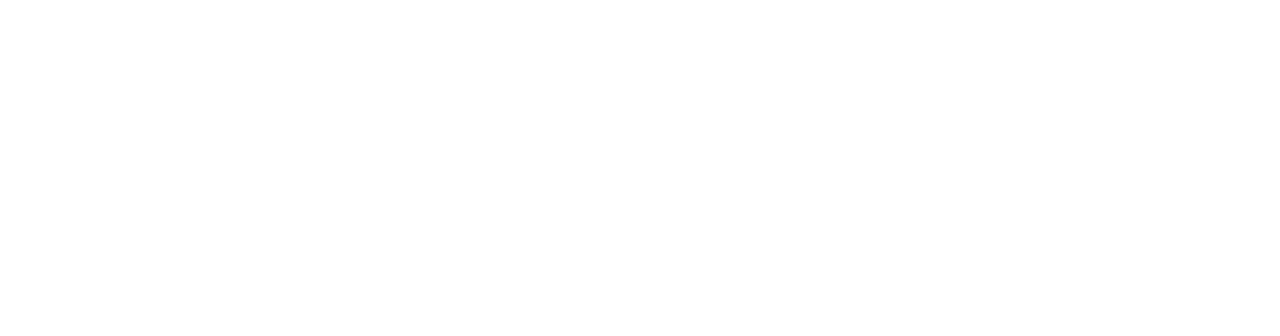
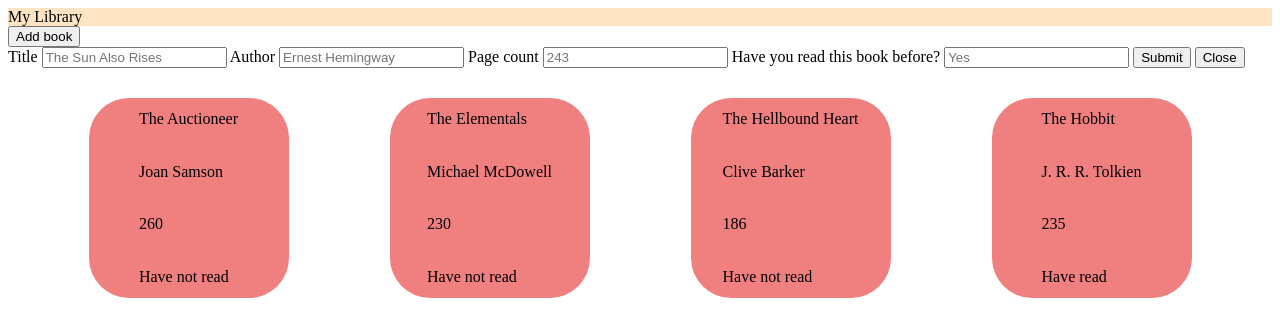
Before and after one commit to pizzaglitch/Library-Project, a plain HTML site: page index.html in a window 1280 px wide. Drawn offline with Linux system fonts and the light colour scheme.

Commit message:
Add constructor function to create new book objects. Add displayBookInLibrary function to create html elements to hold and display book properties. Add myLibrary array to hold objects.

```diff
--- a/index.html
+++ b/index.html
@@ -4,11 +4,36 @@
     <meta charset="UTF-8">
     <meta http-equiv="X-UA-Compatible" content="IE=edge">
     <meta name="viewport" content="width=device-width, initial-scale=1.0">
-    <title>Document</title>
+    <title>My Library</title>
     <link rel="stylesheet" href="styles.css">
-    <script src="script.js" defer></script>
 </head>
 <body>
-
+    <header> My Library </header>
+    <div class="open-btn">
+        <button class="open-button" onclick="openForm()"> Add book </button>
+    </div>
+    <div class="form-popup" id="myForm">
+        <form class="form-container">
+            <label for="title">Title</label>
+            <input type="text" placeholder="The Sun Also Rises" name="title" required>
+            <label for="author">Author</label>
+            <input type="text" placeholder="Ernest Hemingway" name="author" required>
+            <label for="page-count">Page count</label>
+            <input type="text" placeholder="243" name="page-count" required>
+            <label for="read-status">Have you read this book before?</label>
+            <input type="text" placeholder="Yes" name="read-status" required>
+            <button type="submit" class="btn">Submit</button>
+            <button type="button" class="btn cancel" onclick="closeForm()">Close</button>
+        </form>
+    </div>
+    <div id="library-grid">
+        <!-- <div class="sample-book">
+            <div class="title">Dr. Suess</div>
+            <div class="author">by Dr. Suess</div>
+            <div class="page-count">23 pages</div>
+            <div class="read-status">Have read.</div>
+        </div> -->
+    </div>
 </body>
+<script src="script.js"></script>
 </html>
--- a/script.js
+++ b/script.js
@@ -1,5 +1,11 @@
 let myLibrary = [];
+const theAuctioneer = new Book('The Auctioneer', 'Joan Samson', '260', 'Have not read');
+const theElementals = new Book('The Elementals', 'Michael McDowell', '230', 'Have not read');
+const theHellboundHeart = new Book('The Hellbound Heart', 'Clive Barker', '186', 'Have not read');
+const theHobbit = new Book('The Hobbit', 'J. R. R. Tolkien', '235', 'Have read');
+myLibrary.push(theAuctioneer, theElementals, theHellboundHeart, theHobbit);
 
+// "The Hobbit", "The Auctioneer", "The Elementals", "The Hellbound Heart"
 function Book(title, author, pages, readStatus) {
     this.title = title;
     this.author = author;
@@ -11,11 +17,54 @@ function Book(title, author, pages, readStatus) {
     }
 
 };
+//adds input book to the myLibrary array
+function addBookToLibrary () {
+    const input = document.getElementById('book-input');
+    myLibrary.push(input.value);
+}
 
-const theHobbit = new Book('The Hobbit', 'J. R. R. Tolkien', '235', 'Have read');
 
-console.log(theHobbit.bookInfo());
+//Creates cards in html displaying books from array
+function displayBookInLibrary () {
+    myLibrary.forEach(function (i) {
+        // Create separate divs for each piece of book info
+        const bookTitle = document.createElement('div');
+        bookTitle.innerText = i.title;
+        const bookAuthor = document.createElement('div');
+        bookAuthor.innerText = i.author;
+        const pages = document.createElement('div');
+        pages.innerText = i.pages;
+        const readStatus = document.createElement('div');
+        readStatus.innerText = i.readStatus;
 
-function addBookToLibrary() {
+        // Add classes to each div
+        bookTitle.classList.add('book-title')
+        bookAuthor.classList.add('book-author')
+        pages.classList.add('page-count')
+        readStatus.classList.add('read-status')
+
+        //Create container within card to hold book info
+        const bookContainer = document.createElement('div');
+        bookContainer.classList.add('book-container')
+
+        //Attach individual div children to container parent
+        bookContainer.appendChild(bookTitle);
+        bookContainer.appendChild(bookAuthor);
+        bookContainer.appendChild(pages);
+        bookContainer.appendChild(readStatus);
+        document.getElementById('library-grid').appendChild(bookContainer);
+    });
+
+
+};
+displayBookInLibrary();
+
+//open form
+function openForm() {
+    document.getElementById('myForm').style.display = 'block';
+}
+//close form
+function closeForm() {
+    document.getElementById('myForm').style.display = 'none';
 
 }
--- a/styles.css
+++ b/styles.css
@@ -0,0 +1,39 @@
+body {
+
+}
+
+header {
+    grid-template: header;
+    background-color: bisque;
+}
+
+.content {
+    display: grid;
+    grid-template-rows: auto auto auto auto;
+    background-color: lightcoral;
+}
+
+#library-grid {
+    display: flex;
+    justify-content: space-around;
+    padding: 30px;
+}
+.sample-book, .book-container {
+    background-color: lightcoral;
+    display: grid;
+    grid-template-rows: auto auto auto auto;
+    justify-content: center;
+    align-items: center;
+    width: 200px;
+    height: 200px;
+    border-radius: 20%;
+    gap: 10px;
+}
+
+/* .form-container {
+    display: none;
+    position: fixed;
+    top: 20px;
+    left: 0;
+    z-index: 10;
+} */
```
